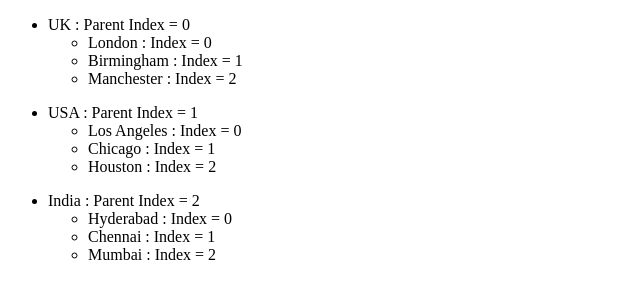
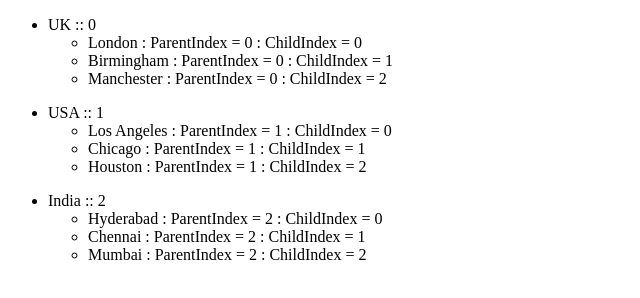
Before and after one commit to jabiragd/AngularJS, a plain HTML site: page T6_NgRepeatDirective/T6_NgRepeatDirective/HtmlPage.html in a window 1280 px wide. Shown: the whole page, without its empty margins (0-640 px from the left). Drawn offline with nearby package versions, Linux system fonts and the light colour scheme.

Commit message:
initial commit

```diff
--- a/T6_NgRepeatDirective/T6_NgRepeatDirective/HtmlPage.html
+++ b/T6_NgRepeatDirective/T6_NgRepeatDirective/HtmlPage.html
@@ -8,15 +8,15 @@
 </head>
 <body ng-app="myModule">
 
-    <div ng-controller="myController">
+    <div ng-controller="myController" >
 
-        <ul ng-repeat="country in countries">
+        <ul ng-repeat="country in countries" ng-init="parentIndex = $index">
 
-            <li> {{ country.name }} : Parent Index = {{ $index }}</li>
+            <li> {{ country.name }} :: {{ $index }}</li>
 
             <ul ng-repeat="city in country.cities">
 
-                <li> {{ city.name }} : Index =  {{ $index }} </li>
+                <li> {{ city.name }} : ParentIndex = {{ parentIndex }} : ChildIndex =  {{ $index }} </li>
 
             </ul>
 
```
